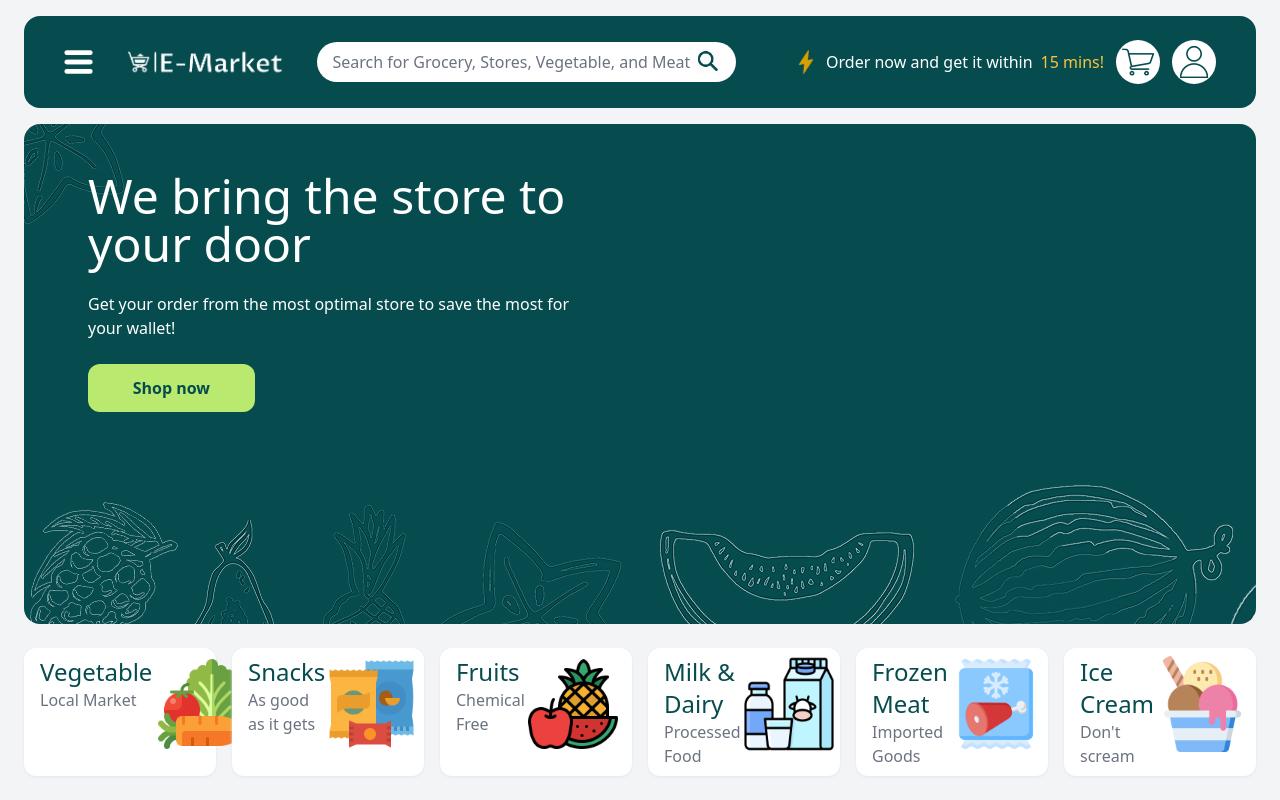
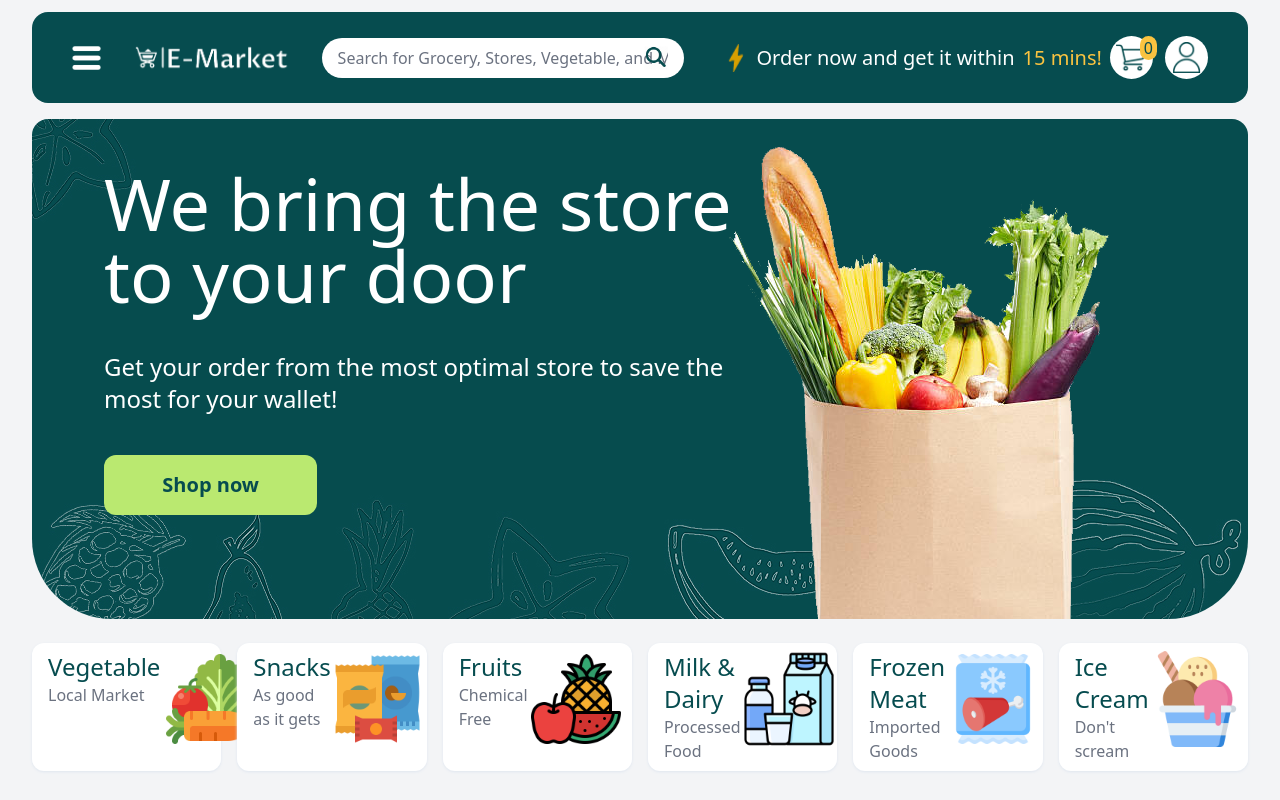
Before and after one commit to Giviko28/Grocery-Shop, a React (Vite) app: page / in a window 1280 px wide. Shown: the top 800 px of the page. Built offline with nearby package versions, Linux system fonts and the light colour scheme; what tailwindcss-animated would draw is missing.

Commit message:
responsive update

```diff
--- a/src/components/checkout/Payment.jsx
+++ b/src/components/checkout/Payment.jsx
@@ -70,7 +70,7 @@ export const Payment = () => {
               >
                 {store.name[0].toUpperCase() +
                   store.name.slice(1, store.name.length)}
-                : {store.total.toFixed(1)}₾
+                : {store.total.toFixed(2)}₾
               </label>
             </div>
           ))}
@@ -96,21 +96,21 @@ export const Payment = () => {
             {clicked.total
               ? `₾ ${stores
                   .find((store) => store.name === clicked.name)
-                  .total.toFixed(1)}`
+                  .total.toFixed(2)}`
               : "Choose your store"}
           </p>
         </div>
         <div className="flex justify-between">
           <p className="text-gray-400">Delivery Fee</p>
-          <p className="text-primary font-bold">₾ {deliveryFee}</p>
+          <p className="text-primary font-bold">₾ {deliveryFee.toFixed(2)}</p>
         </div>
         <div className="flex justify-between">
           <p className="text-gray-400">Coupon Discount</p>
-          <p className="text-primary font-bold">₾ 0.0</p>
+          <p className="text-primary font-bold">₾ 0.00</p>
         </div>
         <div className="flex justify-between">
           <p className="text-gray-400">Service Fee</p>
-          <p className="text-primary font-bold">₾ {serviceFee}</p>
+          <p className="text-primary font-bold">₾ {serviceFee.toFixed(2)}</p>
         </div>
       </div>
       <GrayLine />
--- a/src/components/home/Banner.jsx
+++ b/src/components/home/Banner.jsx
@@ -1,26 +1,32 @@
 import mainbanner from "../../assets/mainbanner.jpg";
 import mainbanner2 from "../../assets/mainbanner2.jpg";
+import bannerIcon from "../../assets/banner-icon.png";
 
 export const Banner = () => {
   return (
     <div
-      className="mt-4 w-full rounded-2xl h-500"
+      className="mt-4 w-full rounded-2xl rounded-b-banner sm:h-500 flex lg:flex-row flex-col  overflow-hidden"
       style={{ backgroundImage: `url(${mainbanner2})` }}
     >
-      <div className="w-1/2 px-16 py-12">
-        <div className="space-y-6 text-white lg:w-500 w-96">
-          <h1 className="text-5xl font-medium">
+      {/* Left side */}
+      <div className="lg:w-1/2 w-full md:px-[4.5rem] px-4 sm:py-12 py-6 h-full">
+        <div className="space-y-10 text-white lg:w-[40rem] w-full text-center lg:text-left h-full flex flex-col items-center lg:items-baseline justify-between lg:justify-normal">
+          <h1 className="text-7xl font-medium">
             We bring the store to your door
           </h1>
-          <p className="font-light">
+          <p className="font-light text-3xl lg:text-2xl">
             Get your order from the most optimal store to save the most for your
             wallet!
           </p>
-          <button className="text-primary rounded-xl p-3 bg-cta font-bold w-2/6">
+          <button className="text-primary rounded-xl p-4 bg-cta text-xl font-bold lg:w-2/6 w-1/2">
             Shop now
           </button>
         </div>
       </div>
+      {/* Image side */}
+      <div className="m-0 m-auto lg:block hidden">
+        <img src={bannerIcon} alt="Banner Icon" />
+      </div>
     </div>
   );
 };
--- a/src/components/layout/Header.jsx
+++ b/src/components/layout/Header.jsx
@@ -2,11 +2,13 @@ import menu from "../../assets/menu.png";
 import logo from "../../assets/logo.png";
 import search from "../../assets/search.png";
 import thunder from "../../assets/thunder.png";
-import cart from "../../assets/cart.png";
+import cartLogo from "../../assets/cart.png";
 import profile from "../../assets/profile.png";
 import { Link } from "react-router-dom";
+import { useCartContext } from "../../context/CartContext.jsx";
 
 export const Header = () => {
+  const { cart, setCart } = useCartContext();
   return (
     <div className="w-full bg-primary py-6 px-10 rounded-2xl flex justify-between items-center">
       {/* First part */}
@@ -15,7 +17,8 @@ export const Header = () => {
         <Link to="/">
           <img className="w-64 lg:block hidden" src={logo} alt="Main Logo" />
         </Link>
-        <div className="relative w-full">
+        <div className="w-full">
+          <div className="relative w-11/12">
             <input
               className="w-full py-2 px-4 rounded-3xl placeholder-gray-500"
               type="text"
@@ -28,20 +31,24 @@ export const Header = () => {
             />
           </div>
         </div>
+      </div>
       {/* Second Part */}
       <div className="flex justify-end space-x-1 font-medium items-center whitespace-nowrap">
         {/* text of second part */}
-        <div className="lg:flex space-x-2 hidden">
+        <div className="lg:flex text-xl space-x-2 px-2 hidden">
           <img src={thunder} alt="Thunder Logo" />
           <p className="text-white">Order now and get it within</p>
           <p className="text-quirkyYellow">15 mins!</p>
         </div>
         {/* shopping cart */}
-        <div className="px-2">
-          <div className="bg-white rounded-3xl p-1.5">
+        <div className="px-2 relative">
+          <div className="bg-white rounded-3xl p-1.5 relative">
             <Link to="/checkout">
-              <img src={cart} alt="Cart logo" />
+              <img className="" src={cartLogo} alt="Cart logo" />
             </Link>
+          </div>
+          <div className="absolute top-0 right-1 bg-quirkyYellow rounded-3xl px-1 text-primary">
+            {cart.length}
           </div>
         </div>
         {/* profile logo */}
--- a/src/pages/Checkout.jsx
+++ b/src/pages/Checkout.jsx
@@ -1,14 +1,14 @@
-import {Header} from "../components/layout/Header.jsx";
-import {Info} from "../components/checkout/Info.jsx";
-import {Payment} from "../components/checkout/Payment.jsx";
+import { Header } from "../components/layout/Header.jsx";
+import { Info } from "../components/checkout/Info.jsx";
+import { Payment } from "../components/checkout/Payment.jsx";
 export const Checkout = () => {
   return (
-    <div className='sm:py-4 sm:px-6 bg-gray-100'>
-      <Header/>
-      <div className='flex flex-col items-center py-6 lg:flex-row lg:items-baseline  lg:space-x-12 lg:px-20 lg:py-12'>
-        <Info/>
-        <Payment/>
+    <div className="sm:py-3 sm:px-8 bg-gray-100">
+      <Header />
+      <div className="flex flex-col items-center py-6 lg:flex-row lg:items-baseline  lg:space-x-12 lg:px-20 lg:py-12">
+        <Info />
+        <Payment />
       </div>
     </div>
-  )
-}
+  );
+};
--- a/src/pages/Home.jsx
+++ b/src/pages/Home.jsx
@@ -1,17 +1,17 @@
-import {Header} from "../components/layout/Header.jsx";
-import {Banner} from "../components/home/Banner.jsx";
-import {CategoriesSlider} from "../components/home/CategoriesSlider.jsx";
-import {ItemList} from "../components/home/ItemList.jsx";
+import { Header } from "../components/layout/Header.jsx";
+import { Banner } from "../components/home/Banner.jsx";
+import { CategoriesSlider } from "../components/home/CategoriesSlider.jsx";
+import { ItemList } from "../components/home/ItemList.jsx";
 
 export const Home = () => {
   return (
-    <div className='sm:py-4 sm:px-6 bg-gray-100'>
-      <Header/>
-      <div className='px-3 py-1 sm:px-0 lg:py-0'>
-        <Banner/>
-        <CategoriesSlider/>
-        <ItemList/>
+    <div className="sm:py-3 sm:px-8 bg-gray-100">
+      <Header />
+      <div className="px-3 py-1 sm:px-0 lg:py-0">
+        <Banner />
+        <CategoriesSlider />
+        <ItemList />
       </div>
     </div>
-  )
-}
+  );
+};
--- a/tailwind.config.js
+++ b/tailwind.config.js
@@ -3,6 +3,9 @@ export default {
   content: ["./index.html", "./src/**/*.{js,ts,jsx,tsx}"],
   theme: {
     extend: {
+      borderRadius: {
+        banner: "80px",
+      },
       width: {
         500: "500px",
       },
```
Also changed, not shown: src/assets/banner-icon.png (added). Lines whose indentation alone changed are shown as unchanged.
